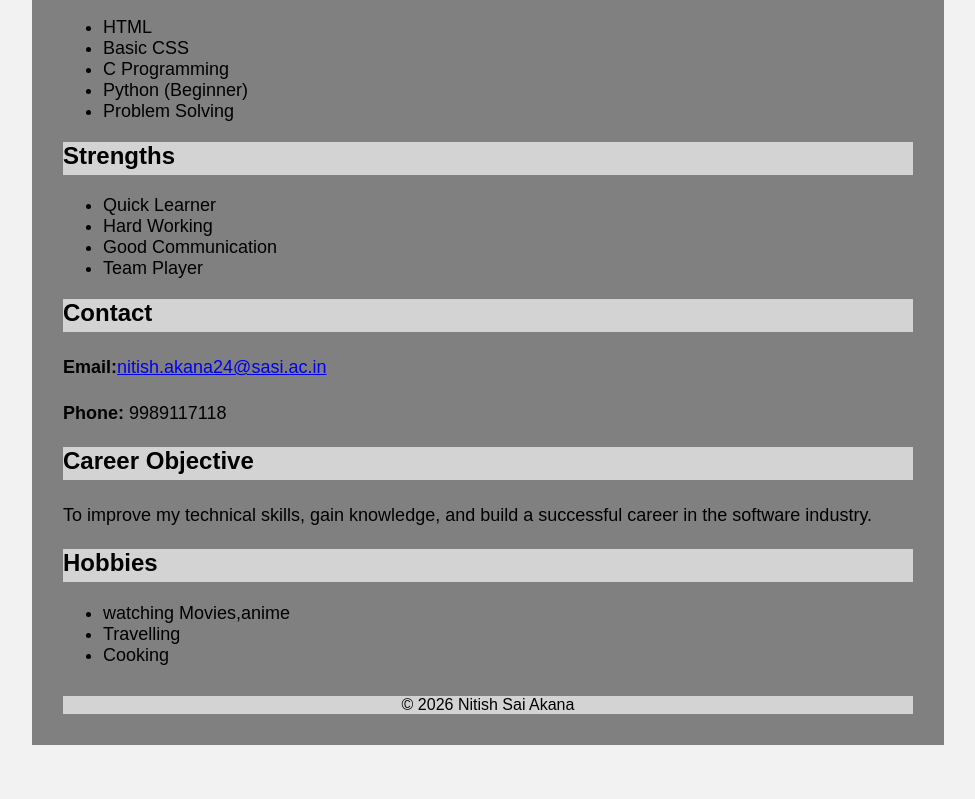
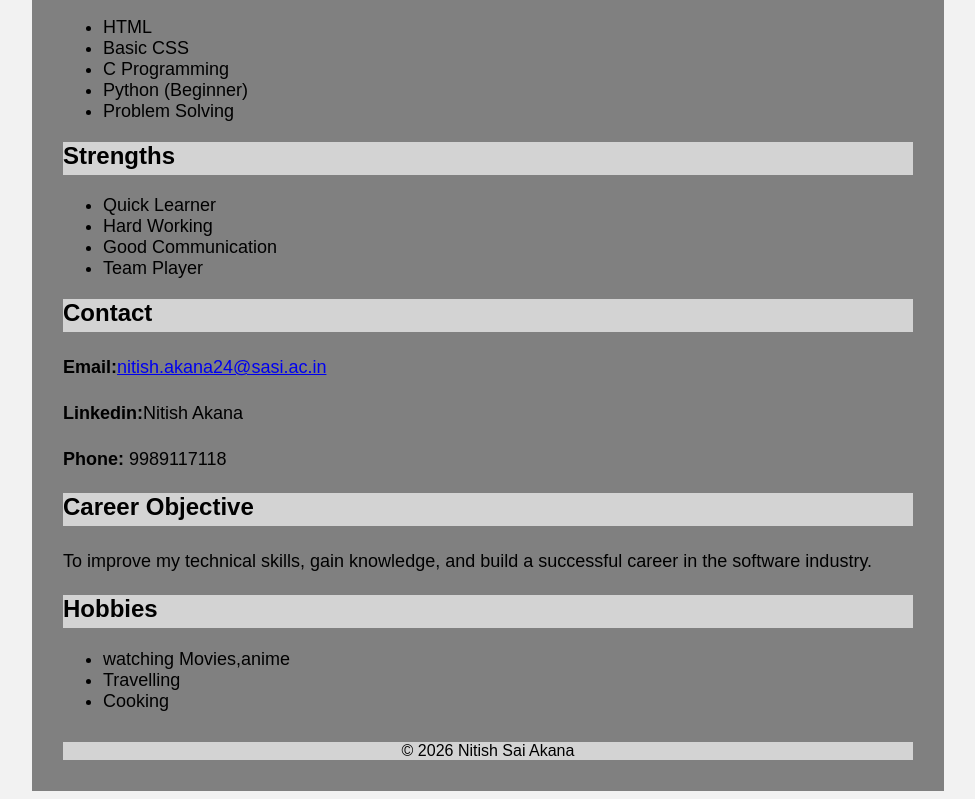
Before and after one commit to nitishsai7/Nitish, a plain HTML site: page index.html in a window 1280 px wide. Shown: the part 538-1337 px from the top of the page, without its empty margins (152-1127 px from the left). Before the commit the page ends 1291 px from the top, so only its background shows below. Drawn offline with Linux system fonts and the light colour scheme.

Commit message:
Update contact details and add LinkedIn section
Added LinkedIn information and updated contact details.

```diff
--- a/index.html
+++ b/index.html
@@ -107,7 +107,8 @@
     <p>
         <b>Email:</b><a href="mailto:nitish.akana24@sasi.ac.in">nitish.akana24@sasi.ac.in</a>
     </p>
-
+    <p>
+        <b>Linkedin:</b>Nitish Akana
     <p>
         <b>Phone:</b> 9989117118
     </p>
```
